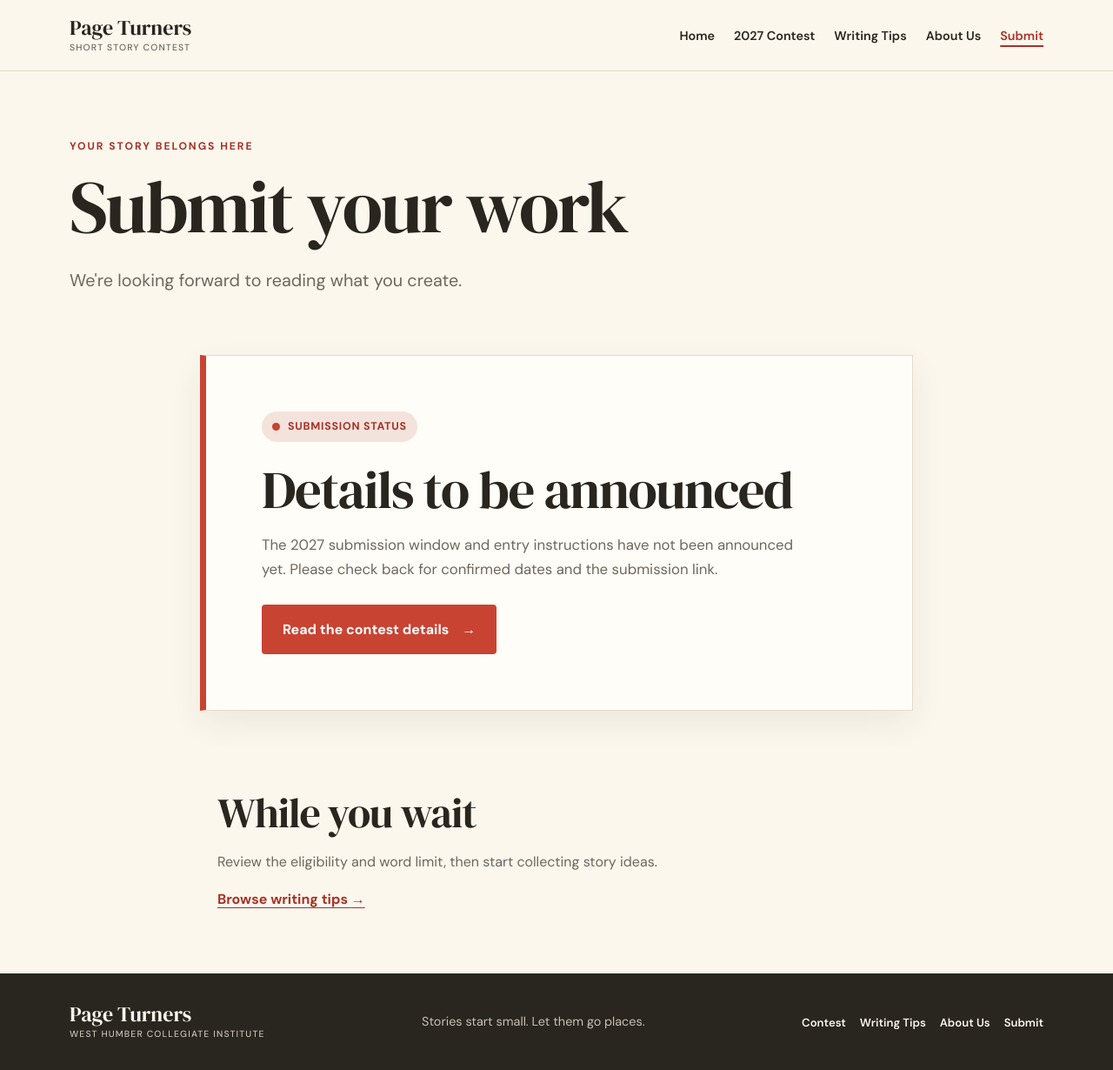
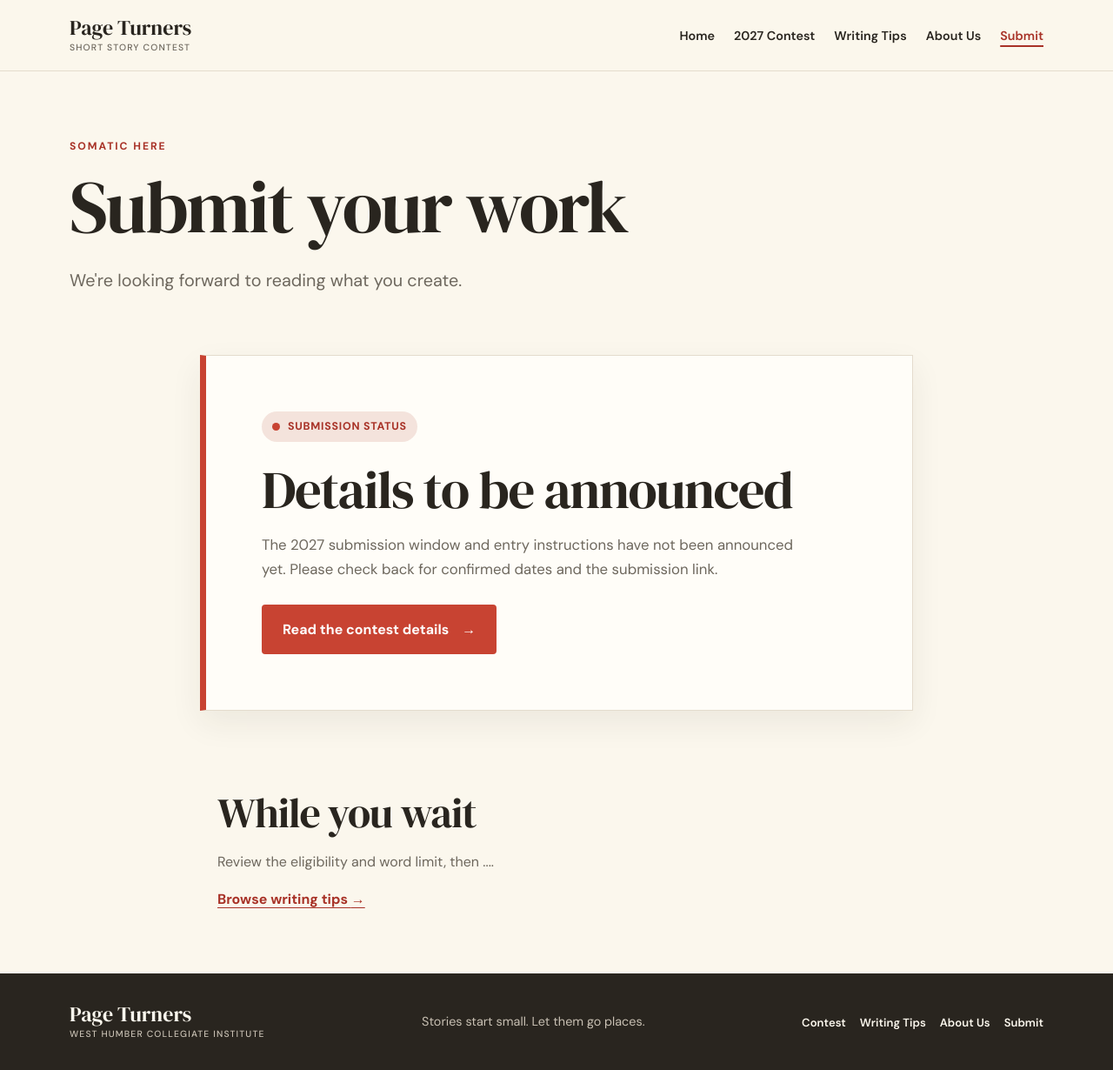
Before and after one commit to lettuce-o/literarycontest, a plain HTML site: page submit.html in a window 1280 px wide. Shown: the whole page at 87% size. Drawn offline with Linux system fonts and the light colour scheme.

Commit message:
Change heading text from 'Your story belongs here' to 'Somatic here'

```diff
--- a/submit.html
+++ b/submit.html
@@ -1,7 +1,7 @@
 <!doctype html>
 <html lang="en"><head><meta charset="utf-8"><meta name="viewport" content="width=device-width, initial-scale=1"><title>Submit Your Work — Page Turners</title><link rel="stylesheet" href="./style.css"></head><body>
 <nav class="site-nav" aria-label="Main navigation"><a class="wordmark" href="./index.html">Page Turners<span>Short Story Contest</span></a><ul class="nav-links"><li><a href="./index.html">Home</a></li><li><a href="./contest.html">2027 Contest</a></li><li><a href="./writingtips.html">Writing Tips</a></li><li><a href="./aboutus.html">About Us</a></li><li><a aria-current="page" href="./submit.html">Submit</a></li></ul></nav>
-<main><header class="page-heading wrap"><p class="eyebrow">Your story belongs here</p><h1>Submit your work</h1><p class="lede">We're looking forward to reading what you create.</p></header>
+<main><header class="page-heading wrap"><p class="eyebrow">Somatic here</p><h1>Submit your work</h1><p class="lede">We're looking forward to reading what you create.</p></header>
 <section class="wrap status-card" aria-labelledby="status-heading"><div class="status-pill"><span class="status-dot" aria-hidden="true"></span> Submission status</div><h2 id="status-heading">Details to be announced</h2><p>The 2027 submission window and entry instructions have not been announced yet. Please check back for confirmed dates and the submission link.</p><a class="button" href="./contest.html">Read the contest details <span aria-hidden="true">→</span></a></section>
-<section class="wrap inline-note"><h2>While you wait</h2><p>Review the eligibility and word limit, then start collecting story ideas.</p><a class="text-link" href="./writingtips.html">Browse writing tips <span aria-hidden="true">→</span></a></section></main>
+<section class="wrap inline-note"><h2>While you wait</h2><p>Review the eligibility and word limit, then ....</p><a class="text-link" href="./writingtips.html">Browse writing tips <span aria-hidden="true">→</span></a></section></main>
 <footer class="site-footer"><div class="wrap footer-inner"><a class="wordmark" href="./index.html">Page Turners<span>West Humber Collegiate Institute</span></a><p>Stories start small. Let them go places.</p><ul class="footer-links"><li><a href="./contest.html">Contest</a></li><li><a href="./writingtips.html">Writing Tips</a></li><li><a href="./aboutus.html">About Us</a></li><li><a href="./submit.html">Submit</a></li></ul></div></footer></body></html>
```
